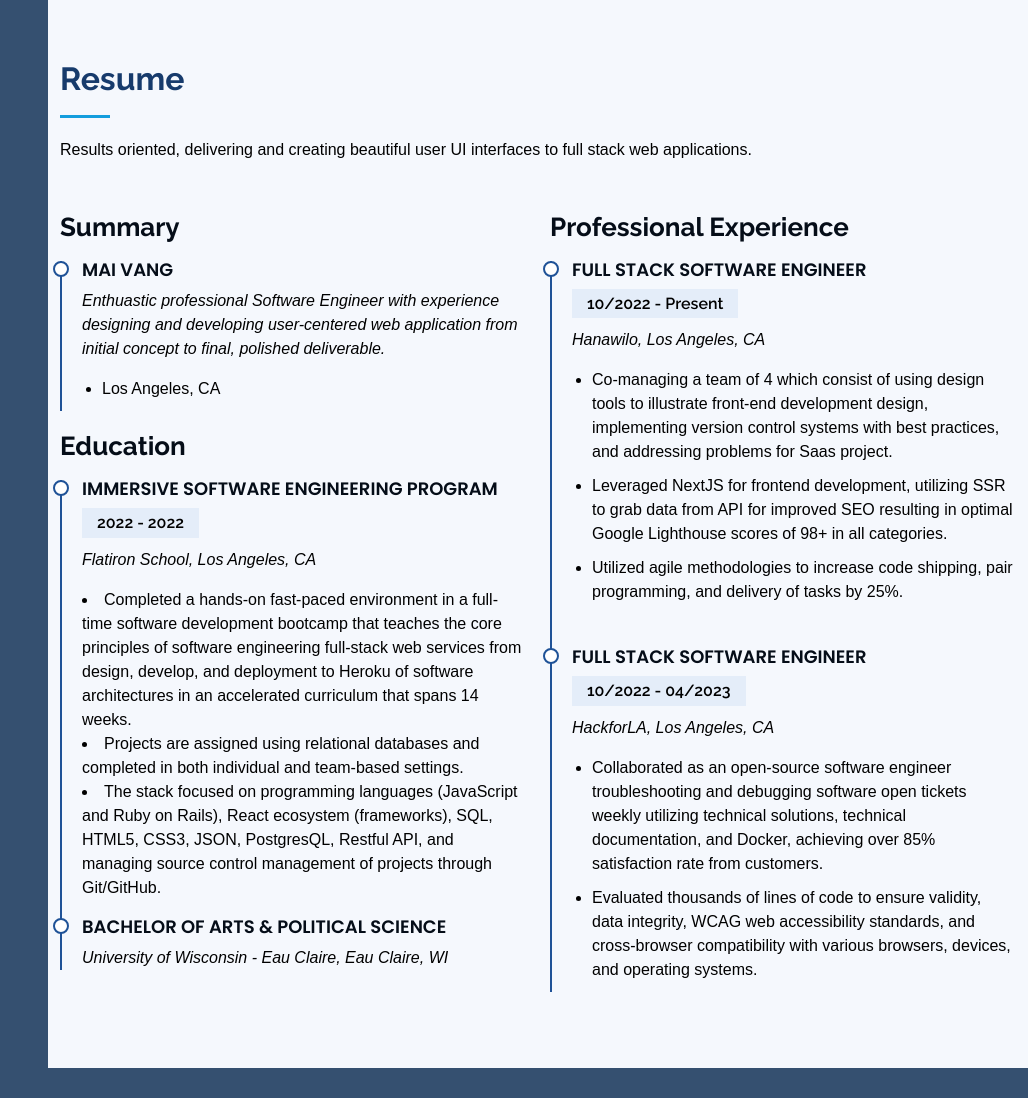
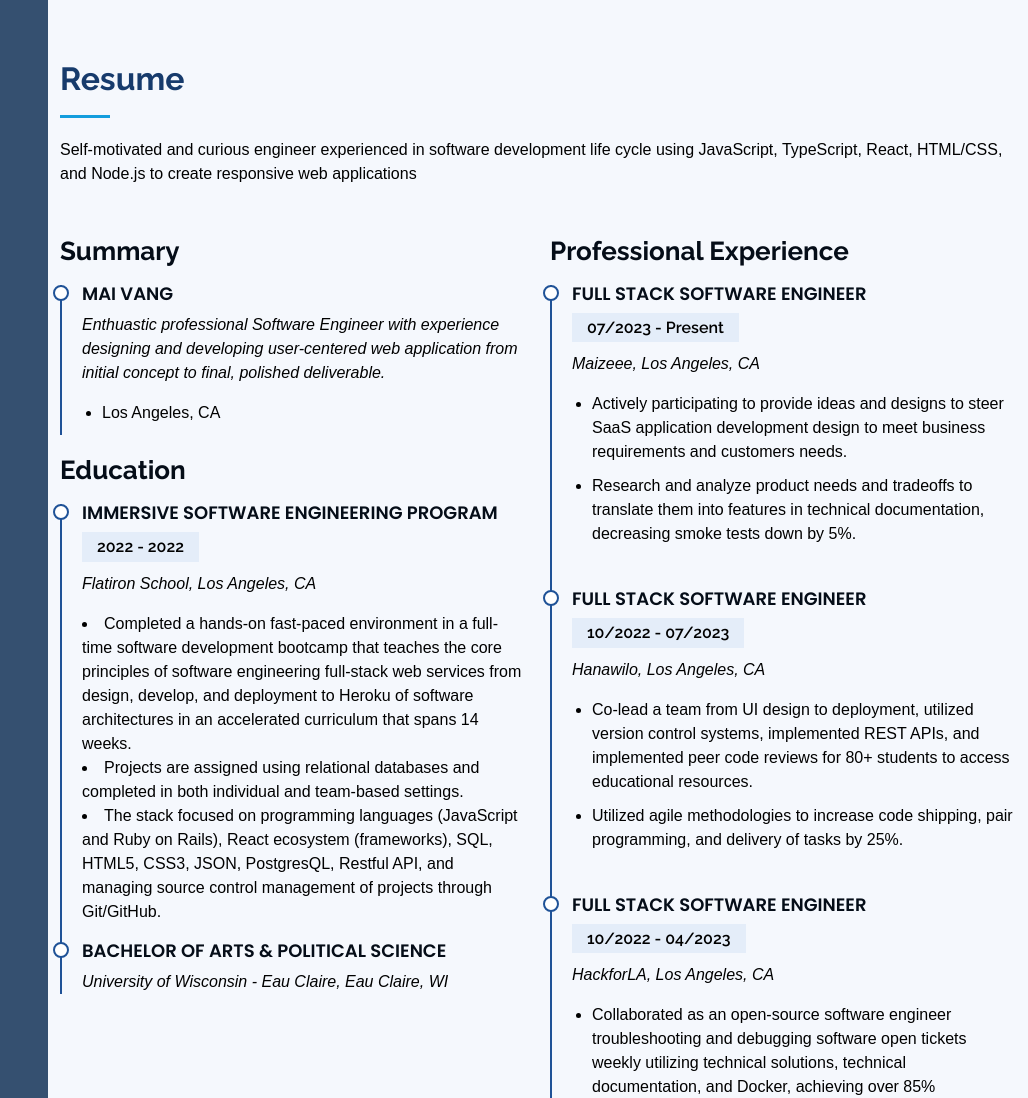
Before and after one commit to vmaineng/portfolio2022, a plain HTML site: page index.html in a window 1280 px wide. Shown: the part 1340-2438 px from the top of the page, without its empty margins (252-1280 px from the left). Drawn offline with Linux system fonts and the light colour scheme.

Commit message:
added in new notes

```diff
--- a/index.html
+++ b/index.html
@@ -120,73 +120,7 @@
     </section><!-- End About Section -->
 
 
-    <!-- ======= Skills Section ======= -->
-    <!-- <section id="skills" class="skills section-bg">
-      <div class="container">
 
-        <div class="section-title">
-          <h2>Skills</h2>
-          <p> Software engineer with skills in multiple programming languages (JavaScript, SQL, Ruby), frameworks/libraries (Bootstrap, React.js),
-           CSS, HTML, and collaboarting with other teams to assemble a beautiful finished product.
-          </p>
-        </div>
-
-        <div class="row skills-content">
-
-          <div class="col-lg-6" data-aos="fade-up">
-
-            <div class="progress">
-              <span class="skill">JavaScript <i class="val">100%</i></span>
-              <div class="progress-bar-wrap">
-                <div class="progress-bar" role="progressbar" aria-valuenow="100" aria-valuemin="0" aria-valuemax="100"></div>
-              </div>
-            </div>
-
-            <div class="progress">
-              <span class="skill">React.js <i class="val">90%</i></span>
-              <div class="progress-bar-wrap">
-                <div class="progress-bar" role="progressbar" aria-valuenow="90" aria-valuemin="0" aria-valuemax="100"></div>
-              </div>
-            </div>
-
-            <div class="progress">
-              <span class="skill">Node.js <i class="val">90%</i></span>
-              <div class="progress-bar-wrap">
-                <div class="progress-bar" role="progressbar" aria-valuenow="75" aria-valuemin="0" aria-valuemax="100"></div>
-              </div>
-            </div>
-
-          </div>
-
-          <div class="col-lg-6" data-aos="fade-up" data-aos-delay="100">
-
-            <div class="progress">
-              <span class="skill"> Express.js<i class="val">80%</i></span>
-              <div class="progress-bar-wrap">
-                <div class="progress-bar" role="progressbar" aria-valuenow="80" aria-valuemin="0" aria-valuemax="100"></div>
-              </div>
-            </div>
-
-            <div class="progress">
-              <span class="skill">HTML <i class="val">90%</i></span>
-              <div class="progress-bar-wrap">
-                <div class="progress-bar" role="progressbar" aria-valuenow="90" aria-valuemin="0" aria-valuemax="100"></div>
-              </div>
-            </div>
-
-            <div class="progress">
-              <span class="skill">CSS <i class="val">80%</i></span>
-              <div class="progress-bar-wrap">
-                <div class="progress-bar" role="progressbar" aria-valuenow="55" aria-valuemin="0" aria-valuemax="100"></div>
-              </div>
-            </div>
-
-          </div>
-
-        </div>
-
-      </div> -->
-    </section><!-- End Skills Section -->
 
     <!-- ======= Resume Section ======= -->
     <section id="resume" class="resume section-bg">
@@ -194,7 +128,7 @@
 
         <div class="section-title">
           <h2>Resume</h2>
-          <p>Results oriented, delivering and creating beautiful user UI interfaces to full stack web applications.</p>
+          <p>Self-motivated and curious engineer experienced in software development life cycle using JavaScript, TypeScript, React, HTML/CSS, and Node.js to create responsive web applications</p>
         </div>
 
         <div class="row">
@@ -226,11 +160,19 @@
             <h3 class="resume-title">Professional Experience</h3>
             <div class="resume-item">
               <h4>Full Stack Software Engineer</h4>
-              <h5>10/2022 - Present</h5>
+              <h5> 07/2023 - Present</h5>
+              <p><em>Maizeee, Los Angeles, CA </em></p>
+              <ul>
+                <li> Actively participating to provide ideas and designs to steer SaaS application development design to meet business requirements and customers needs. </li>
+                <li>Research and analyze product needs and tradeoffs to translate them into features in technical documentation, decreasing smoke tests down by 5%.</li>
+              </ul>
+            </div>
+            <div class="resume-item">
+              <h4>Full Stack Software Engineer</h4>
+              <h5>10/2022 - 07/2023</h5>
               <p><em>Hanawilo, Los Angeles, CA </em></p>
               <ul>
-                <li> Co-managing a team of 4 which consist of using design tools to illustrate front-end development design, implementing version control systems with best practices, and addressing problems for Saas project.</li>
-                <li>Leveraged NextJS for frontend development, utilizing SSR to grab data from API for improved SEO resulting in optimal Google Lighthouse scores of 98+ in all categories. </li>
+                <li> Co-lead a team from UI design to deployment, utilized version control systems, implemented REST APIs, and implemented peer code reviews for 80+ students to access educational resources. </li>
                 <li> Utilized agile methodologies to increase code shipping, pair programming, and delivery of tasks by 25%.</li>
               </ul>
             </div>
```
